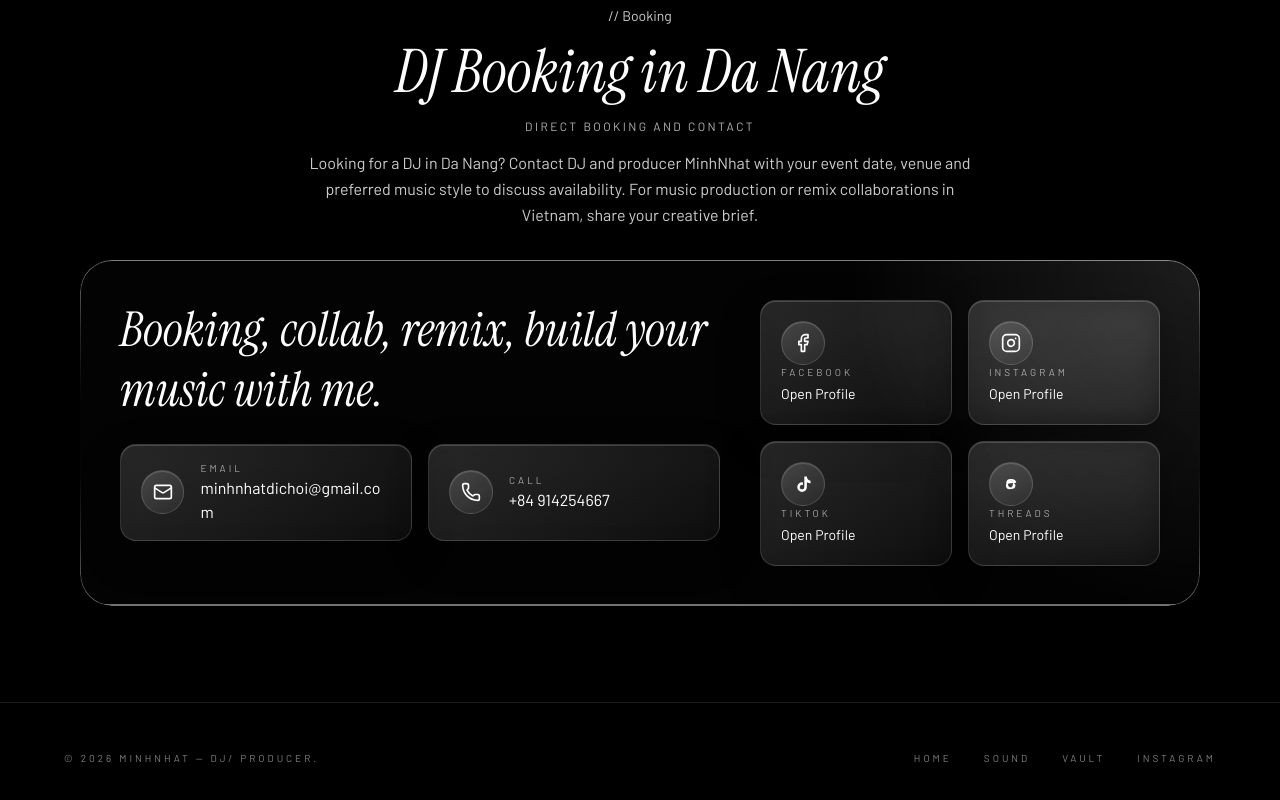
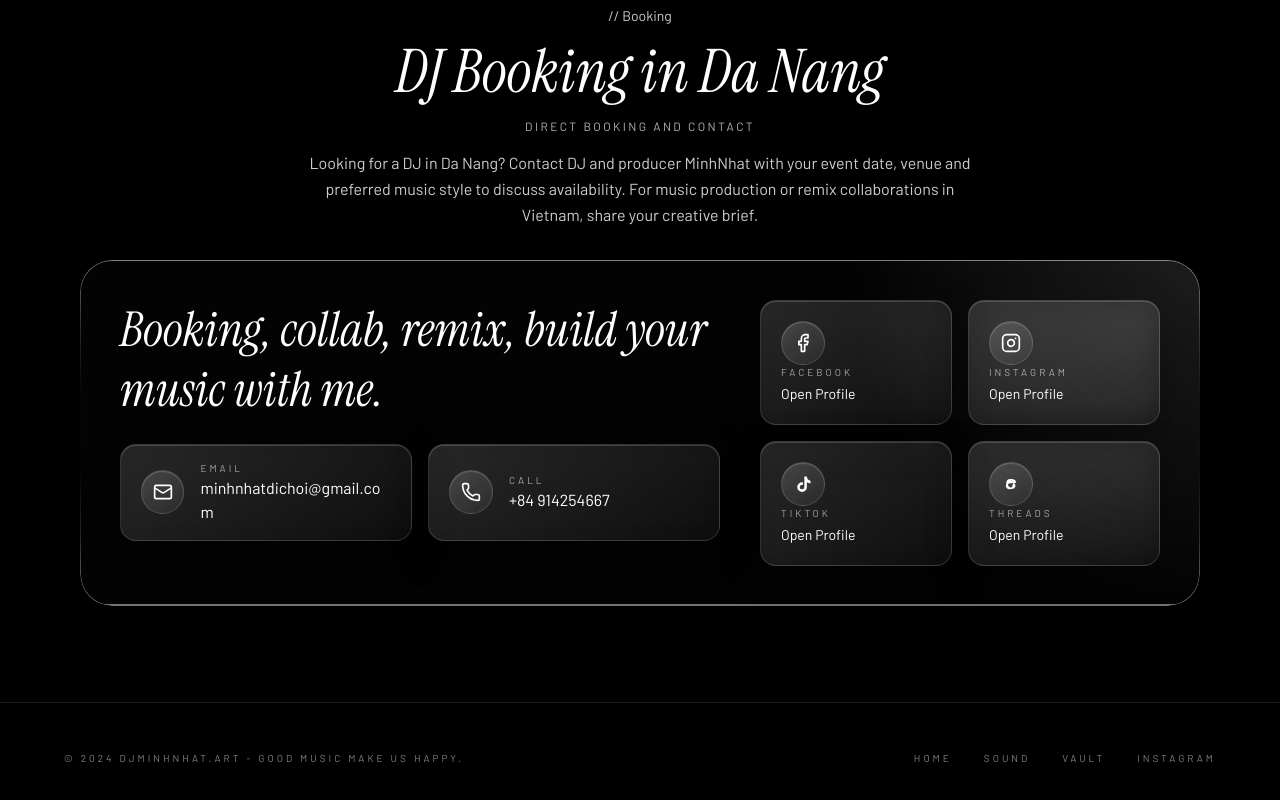
Before and after one commit to minhnhatdichoi-prog/djminhnhat2222, a React (Vite) app: page / in a window 1280 px wide. Shown: the part 6609-7409 px from the top of the page. Built offline with nearby package versions, Linux system fonts and the light colour scheme.

Commit message:
Update copyright to Good Music Make Us Happy

```diff
--- a/src/App.tsx
+++ b/src/App.tsx
@@ -719,7 +719,7 @@ function Booking() {
 function Footer() {
   return (
     <footer className="relative z-10 flex flex-col md:flex-row items-center justify-between px-6 md:px-16 py-12 border-t border-white/10 text-[10px] uppercase tracking-[0.3em] text-white/50">
-      <div>© {new Date().getFullYear()} MINHNHAT — DJ/ PRODUCER.</div>
+      <div>© 2024 DJMINHNHAT.ART  - GOOD MUSIC MAKE US HAPPY.</div>
       <div className="flex gap-8 mt-6 md:mt-0">
         <a href="#home" className="hover:text-white transition-colors">Home</a>
         <a href="#sound" className="hover:text-white transition-colors">Sound</a>
```
